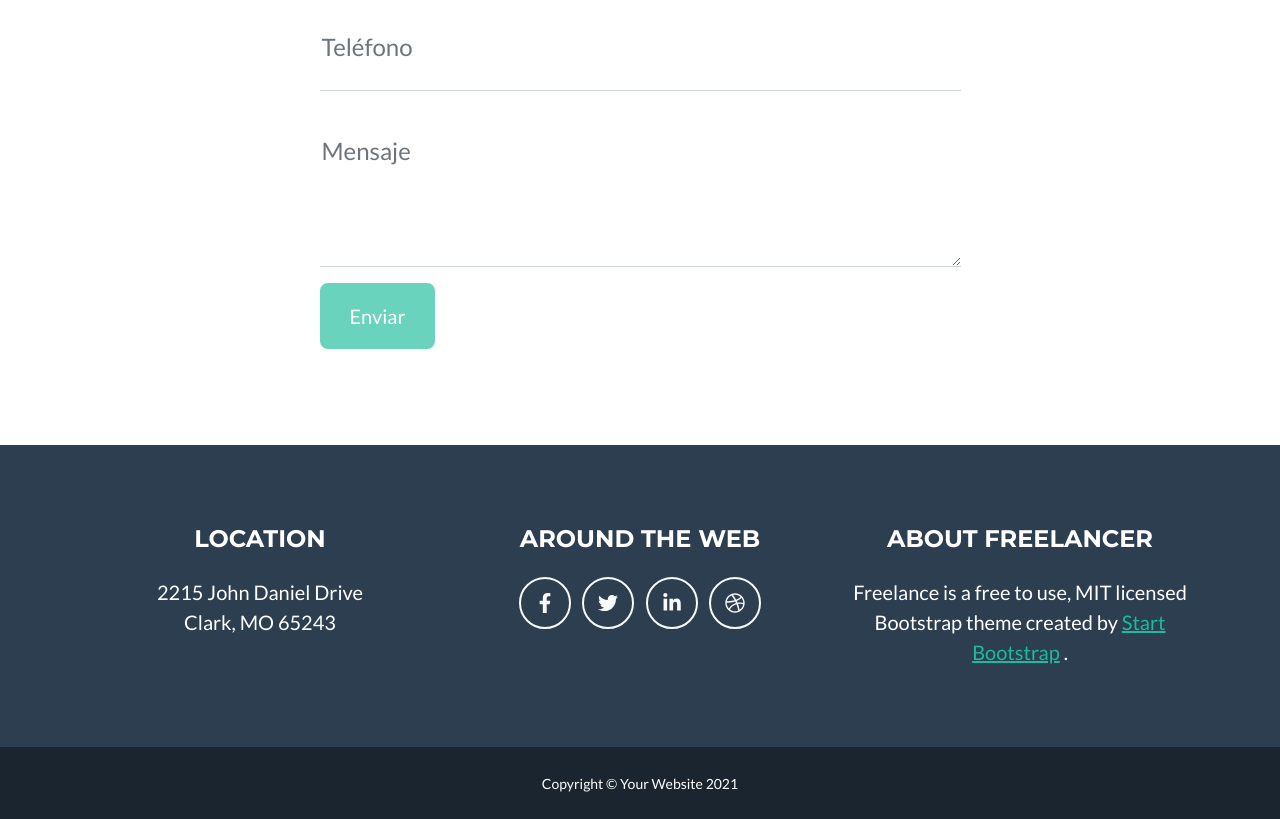
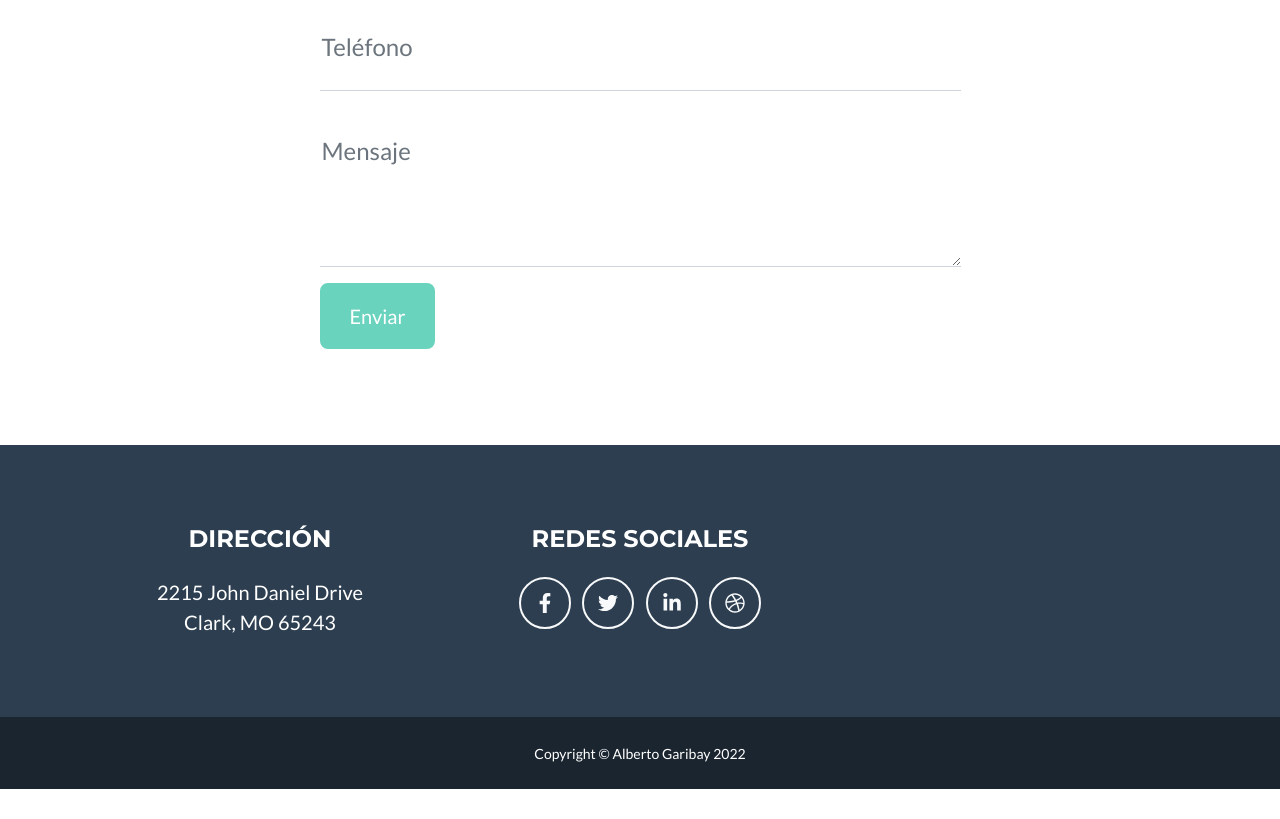
Before and after one commit to RJGG1999/Proyecto1, a plain HTML site: page index.html in a window 1280 px wide. Shown: the part 2275-3094 px from the top of the page. After the commit the page ends 3064 px from the top, so only its background shows below. Drawn offline with nearby package versions, Linux system fonts and the light colour scheme.

Commit message:
Pie de pagina y copyright actualizados (ultimo commit)

```diff
--- a/index.html
+++ b/index.html
@@ -174,7 +174,7 @@
                 <div class="row">
                     <!-- Footer Location-->
                     <div class="col-lg-4 mb-5 mb-lg-0">
-                        <h4 class="text-uppercase mb-4">Location</h4>
+                        <h4 class="text-uppercase mb-4">Dirección</h4>
                         <p class="lead mb-0">
                             2215 John Daniel Drive
                             <br />
@@ -183,27 +183,18 @@
                     </div>
                     <!-- Footer Social Icons-->
                     <div class="col-lg-4 mb-5 mb-lg-0">
-                        <h4 class="text-uppercase mb-4">Around the Web</h4>
+                        <h4 class="text-uppercase mb-4">Redes sociales</h4>
                         <a class="btn btn-outline-light btn-social mx-1" href="#!"><i class="fab fa-fw fa-facebook-f"></i></a>
                         <a class="btn btn-outline-light btn-social mx-1" href="#!"><i class="fab fa-fw fa-twitter"></i></a>
                         <a class="btn btn-outline-light btn-social mx-1" href="#!"><i class="fab fa-fw fa-linkedin-in"></i></a>
                         <a class="btn btn-outline-light btn-social mx-1" href="#!"><i class="fab fa-fw fa-dribbble"></i></a>
-                    </div>
-                    <!-- Footer About Text-->
-                    <div class="col-lg-4">
-                        <h4 class="text-uppercase mb-4">About Freelancer</h4>
-                        <p class="lead mb-0">
-                            Freelance is a free to use, MIT licensed Bootstrap theme created by
-                            <a href="http://startbootstrap.com">Start Bootstrap</a>
-                            .
-                        </p>
                     </div>
                 </div>
             </div>
         </footer>
         <!-- Copyright Section-->
         <div class="copyright py-4 text-center text-white">
-            <div class="container"><small>Copyright &copy; Your Website 2021</small></div>
+            <div class="container"><small>Copyright &copy; Alberto Garibay 2022</small></div>
         </div>
         <!-- Portfolio Modals-->
         <!-- Portfolio Modal 1-->
```
